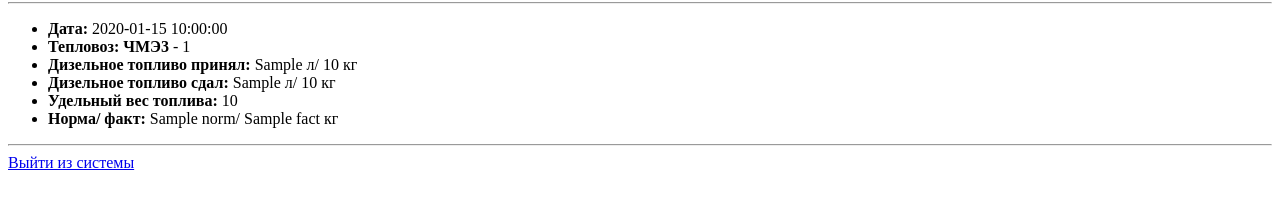
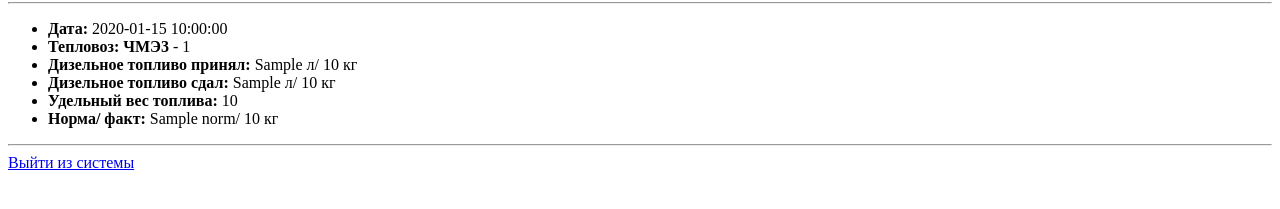
Before and after one commit to slavafortGR/work_and_fuel, a Flask app: template workfuel/templates/profile.html in a window 1280 px wide. Shown: the part 161-370 px from the top of the page. Run offline with Flask 3, Linux system fonts and the light colour scheme; tables that the repository leaves empty hold one stand-in row (values such as "Sample post"); the template is opened without the code that fills it: values that come from a table or form of the project are taken from there, most other values are stand-ins (such as "Sample title", 1, 10 or a date in 2020).

Commit message:
created automatic calculate fact of fuel

```diff
--- a/workfuel/forms.py
+++ b/workfuel/forms.py
@@ -26,4 +26,3 @@ class DataForm(FlaskForm):
     end_fuel_litres = FloatField('End Fuel Litres', validators=[DataRequired()])
     specific_weight = FloatField('Specific Weight', validators=[DataRequired()])
     norm = FloatField('norm', validators=[DataRequired()])
-    fact = FloatField('fact', validators=[DataRequired()])
--- a/workfuel/routes.py
+++ b/workfuel/routes.py
@@ -154,8 +154,6 @@ def create_work_form_post():
     end_fuel_litres = request.form.get('end_fuel_litres')
     specific_weight = request.form.get('specific_weight')
     norm = request.form.get('norm')
-    fact = request.form.get('fact')
-    print(norm, fact)
 
     if data_form.validate_on_submit():
         try:
@@ -183,7 +181,7 @@ def create_work_form_post():
                 end_fuel_kilo=int(end_fuel_litres) * float(specific_weight),
                 specific_weight=specific_weight,
                 norm=float(norm),
-                fact=float(fact),
+                fact=int(beginning_fuel_liters) * float(specific_weight) - int(end_fuel_litres) * float(specific_weight),
                 locomotive_id=new_locomotive.id
             )
             db.session.add(new_fuel)
--- a/workfuel/templates/data_form.html
+++ b/workfuel/templates/data_form.html
@@ -41,10 +41,6 @@
             <label class="form-label"><strong>Норма:</strong></label>
             {{ data_form.norm(class="form-control", required=True) }}
         </div>
-        <div>
-            <label class="form-label"><strong>Факт:</strong></label>
-            {{ data_form.fact(class="form-control", required=True) }}
-        </div>
         <input type="submit" class="btn btn-primary" value="Создать">
     </form>
 </div>
--- a/workfuel/templates/profile.html
+++ b/workfuel/templates/profile.html
@@ -38,7 +38,7 @@
                     <span><strong>Удельный вес топлива:</strong> {{ work.specific_weight }}</span>
                 </li>
                 <li>
-                    <span><strong>Норма/ факт:</strong> {{ work.norm }}/ {{ work.fact }} кг</span>
+                    <span><strong>Норма/ факт:</strong> {{ work.norm }}/ {{ work.fact|round(0) }} кг</span>
                 </li>
             </ul>
             <hr/>
```
